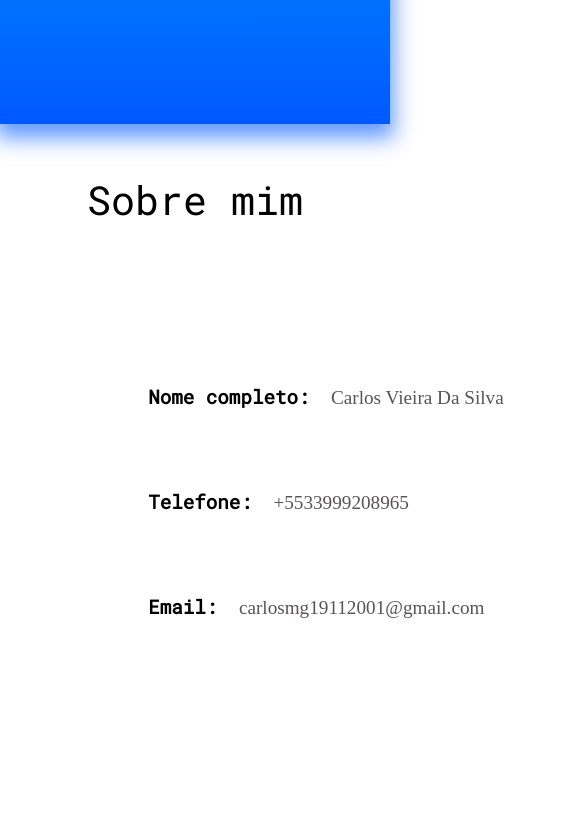
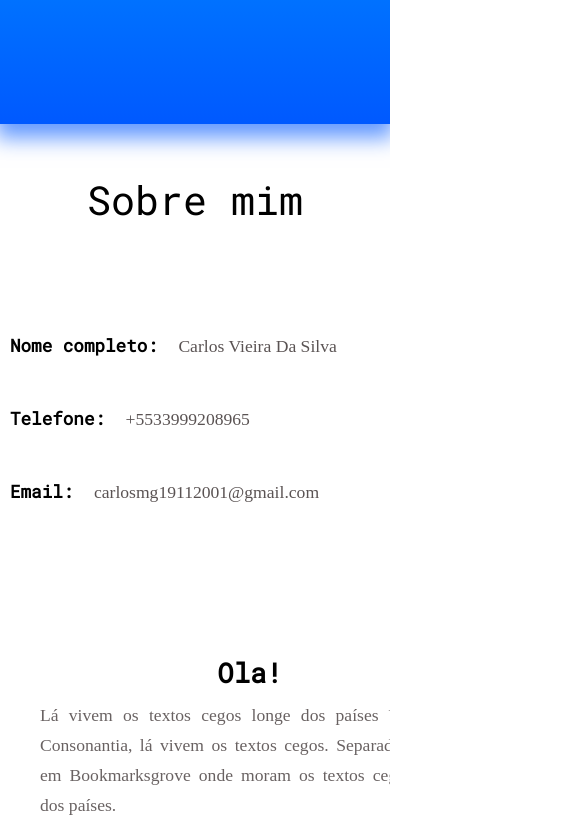
Before and after one commit to Carlos-mg-19/Portf-lio-Carlos, a plain HTML site: page index.html in a window 390 px wide. Shown: the part 720-1537 px from the top of the page, 585 px wide, since content can reach past the window. Drawn offline with Linux system fonts and the light colour scheme; a web font is replaced by a local one.

Commit message:
Update style.css

```diff
--- a/estilos/style.css
+++ b/estilos/style.css
@@ -269,4 +269,46 @@ circle:nth-child(2){
         padding: 10px 0;
 
     }
+
+    .biography .container{
+        overflow: hidden;
+    }
+
+    .biography .container .box-container{
+        display: block;
+    }
+
+    .biography .container .box-container .list{
+        margin: auto;
+        height: 300px;
+
+        padding: 35px 0;
+    }
+    .biography .container .box-container .list ul li{
+        list-style: none;
+        font-family: 'Roboto Mono', monospace;
+        font-size: 1.1em;
+
+        padding: 25px 10px;
+     }
+
+     .biography .container .box-container .text-biography{
+        text-align: center;
+        width: 500px;
+
+
+     }
+
+     .biography .container .box-container .text-biography h3{
+        margin-top: 10px;
+     }
+
+     .biography .container .box-container .text-biography h4{
+        text-align: justify;
+        font-size: 1.1em;
+     }
+
+     .biography .container .box-container .text-biography h4 p{
+        padding: 10px 0;
+     }
 }
```
